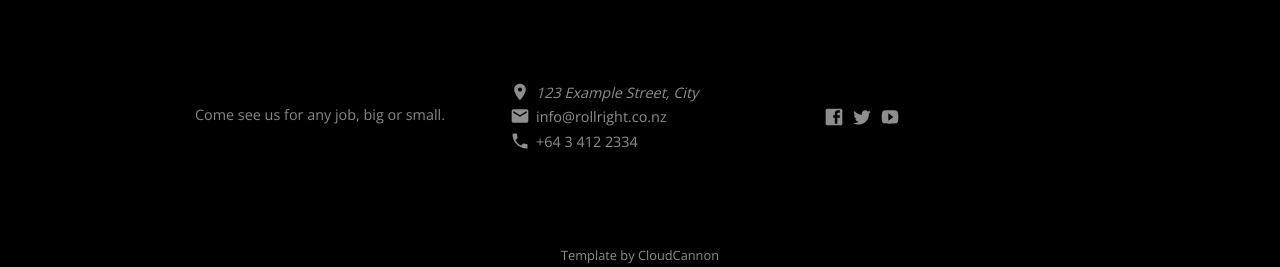
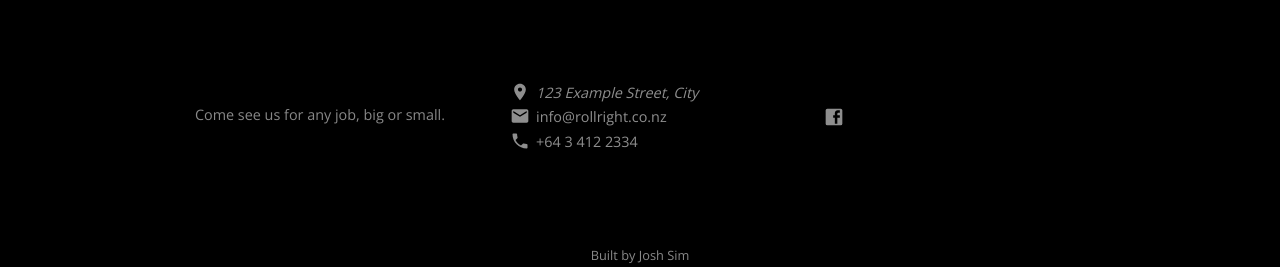
Before and after one commit to jimmayx/RollRight, a Jekyll site: the page built from _posts/2016-10-15-1000.md, in a window 1280 px wide. Shown: the part 727-994 px from the top of the page. Built offline with Jekyll 4.4.1, drawn with Linux system fonts in a browser that asks for light colours; nearby versions of some CDN libraries.

Commit message:
editing info

```diff
--- a/_layouts/default.html
+++ b/_layouts/default.html
@@ -3,8 +3,6 @@
 	<head>
 		<meta charset="utf-8">
 		<meta name="viewport" content="width=device-width, initial-scale=1">
-
-		{% seo %}
 
 		<link href="https://fonts.googleapis.com/css?family=Open+Sans:300" rel="stylesheet">
 		<link rel="stylesheet" href="{{ site.baseurl }}/css/screen.css">
@@ -48,29 +46,11 @@
 					<a class="facebook" href="https://www.facebook.com/{{ site.data.company.facebook }}">
 						{% include icons/social-media.html social_icon="facebook" %}
 					</a>
-					<a class="twitter" href="https://twitter.com/{{ site.data.company.twitter }}">
-						{% include icons/social-media.html social_icon="twitter" %}
-					</a>
-					<a class="youtube" href="https://youtube.com/{{ site.data.company.youtube }}">
-						{% include icons/social-media.html social_icon="youtube" %}
-					</a>
-				</div>
 			</div>
 		</footer>
 		<p class="copyright">
-			<a href="https://cloudcannon.com/">
-				Template by CloudCannon
+				Built by Josh Sim
 			</a>
 		</p>
-		<script src="https://ajax.googleapis.com/ajax/libs/jquery/3.1.0/jquery.min.js"></script>
-		<script type="text/javascript">
-			$('a[href*=\\#]').on('click', function(event){
-				var el = $(this.hash);
-				if (el.length > 0) {
-					event.preventDefault();
-					$('html,body').animate({scrollTop:$(this.hash).offset().top}, 500);
-				}
-			});
-		</script>
 	</body>
 </html>
--- a/_sass/layout.scss
+++ b/_sass/layout.scss
@@ -106,6 +106,7 @@ blockquote {
 	padding: 0;
 	margin: 120px 0 70px 0;
 	position: relative;
+	border: 1px;
 
 	.quote {
 		padding: 30px 50px;
--- a/index.html
+++ b/index.html
@@ -33,7 +33,7 @@ title: Home
 		<div>
 			<h2 class="editable">What we specialise in:</h2>
 
-			<p class="editable">Whether it's for a road car or a dedicated track car, we can fabricate or wire up almost anything with competetive pricing. View our work below and don't forget to look at our social media also linked below.</p>
+			<p class="editable">Whether it's for a road car, a dedicated track car or even a custom trailer, we can fabricate or wire up almost anything with competetive pricing. View our work below and don't forget to look at our social media also linked below.</p>
 		</div>
 	</div>
 </div>
```
